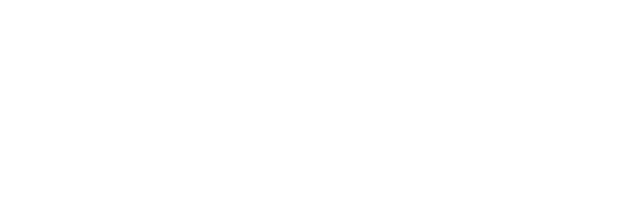
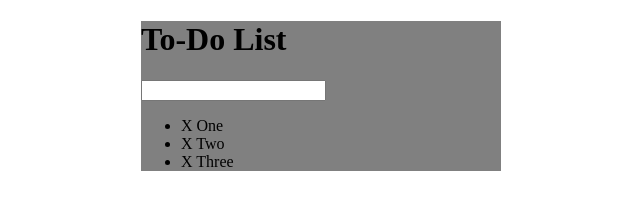
Before and after one commit to emmanuelolivo1002/Todo-List, a plain HTML site: page index.html in a window 1280 px wide. Shown: the whole page, without its empty margins (319-959 px from the left). Drawn offline with nearby package versions, Linux system fonts and the light colour scheme.

Commit message:
Add Basic HTML Elements

```diff
--- /dev/null
+++ b/assets/css/styles.css
@@ -0,0 +1,5 @@
+#container {
+  background: gray;
+  width: 360px;
+  margin: 0 auto;
+}
--- a/index.html
+++ b/index.html
@@ -3,8 +3,20 @@
   <head>
     <meta charset="utf-8">
     <title>To-Do List</title>
+    <link rel="stylesheet" href="assets/css/styles.css">
+    <script src="https://ajax.googleapis.com/ajax/libs/jquery/3.3.1/jquery.min.js"></script>
   </head>
   <body>
+    <div id="container">
+      <h1>To-Do List</h1>
+      <input type="text">
+      <ul>
+        <li><span>X</span> One</li>
+        <li><span>X</span> Two</li>
+        <li><span>X</span> Three</li>
+      </ul>
+    </div>
 
+    <script type="text/javascript" src="assets/js/scripts.js"></script>
   </body>
 </html>
```
Also changed, not shown: assets/css/style.css (deleted).
